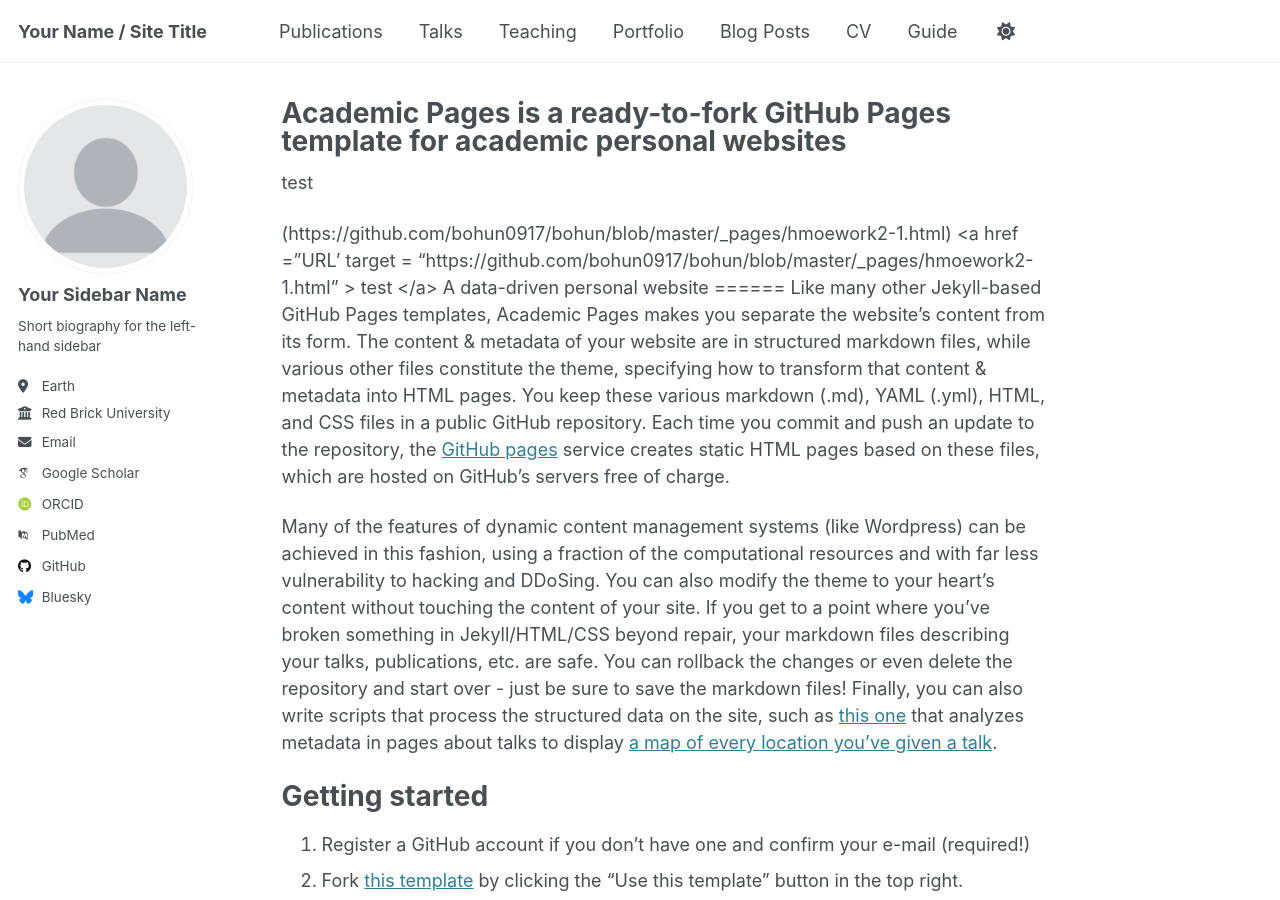
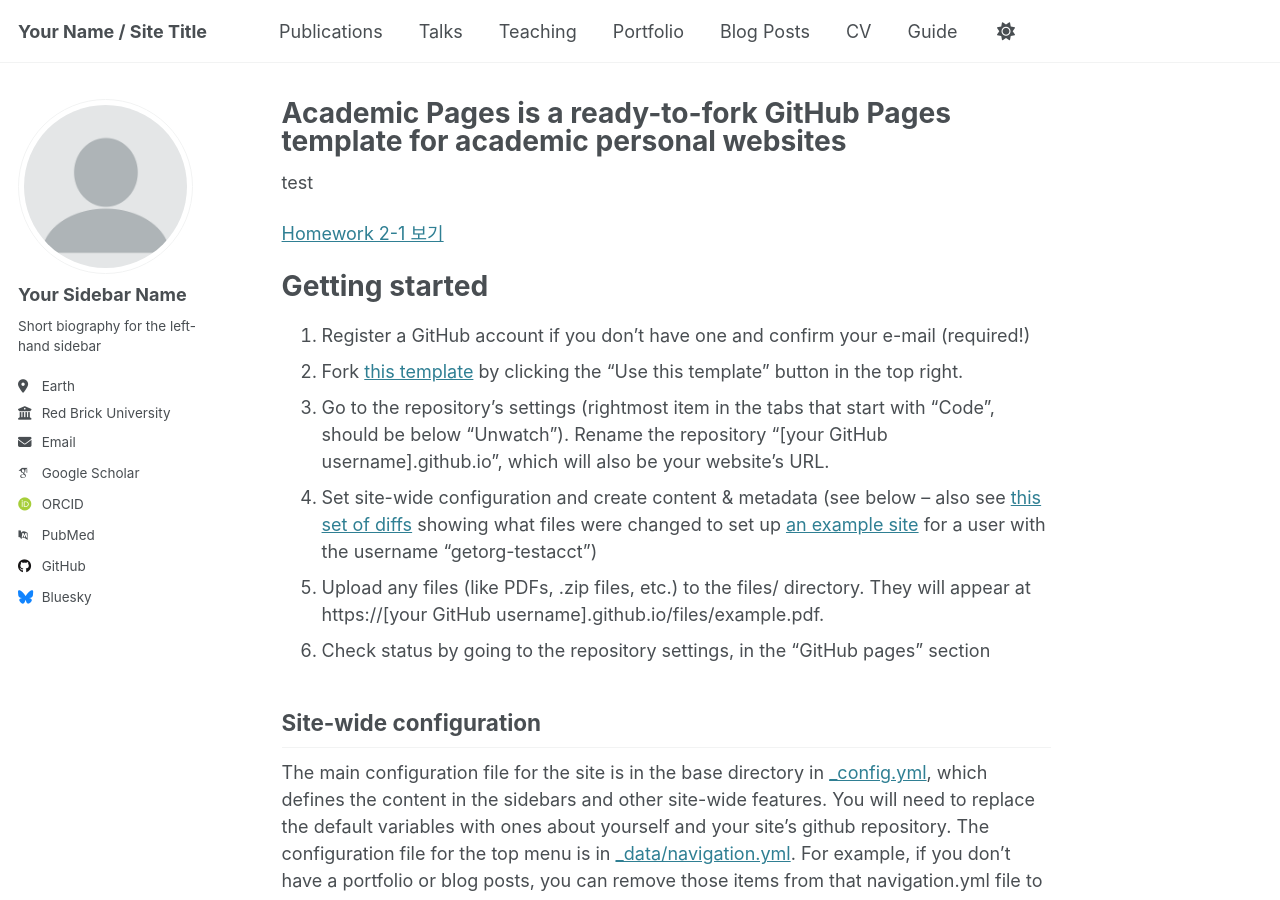
Before and after one commit to bohun0917/bohun, a Jekyll site: the page built from _pages/about.md, in a window 1280 px wide and 900 px high. Built offline with Jekyll 4.4.1, drawn with Linux system fonts in a browser that asks for light colours; some web fonts are replaced.

Commit message:
Update about.md

```diff
--- a/_pages/about.md
+++ b/_pages/about.md
@@ -8,13 +8,7 @@ redirect_from:
 ---
 test
 
-(https://github.com/bohun0917/bohun/blob/master/_pages/hmoework2-1.html)
-<a href ="URL' target = "https://github.com/bohun0917/bohun/blob/master/_pages/hmoework2-1.html" > test </a>
-A data-driven personal website
-======
-Like many other Jekyll-based GitHub Pages templates, Academic Pages makes you separate the website's content from its form. The content & metadata of your website are in structured markdown files, while various other files constitute the theme, specifying how to transform that content & metadata into HTML pages. You keep these various markdown (.md), YAML (.yml), HTML, and CSS files in a public GitHub repository. Each time you commit and push an update to the repository, the [GitHub pages](https://pages.github.com/) service creates static HTML pages based on these files, which are hosted on GitHub's servers free of charge.
-
-Many of the features of dynamic content management systems (like Wordpress) can be achieved in this fashion, using a fraction of the computational resources and with far less vulnerability to hacking and DDoSing. You can also modify the theme to your heart's content without touching the content of your site. If you get to a point where you've broken something in Jekyll/HTML/CSS beyond repair, your markdown files describing your talks, publications, etc. are safe. You can rollback the changes or even delete the repository and start over - just be sure to save the markdown files! Finally, you can also write scripts that process the structured data on the site, such as [this one](https://github.com/academicpages/academicpages.github.io/blob/master/talkmap.ipynb) that analyzes metadata in pages about talks to display [a map of every location you've given a talk](https://academicpages.github.io/talkmap.html).
+<a href="homework2-1.html" target="_blank">Homework 2-1 보기</a>
 
 Getting started
 ======
```
